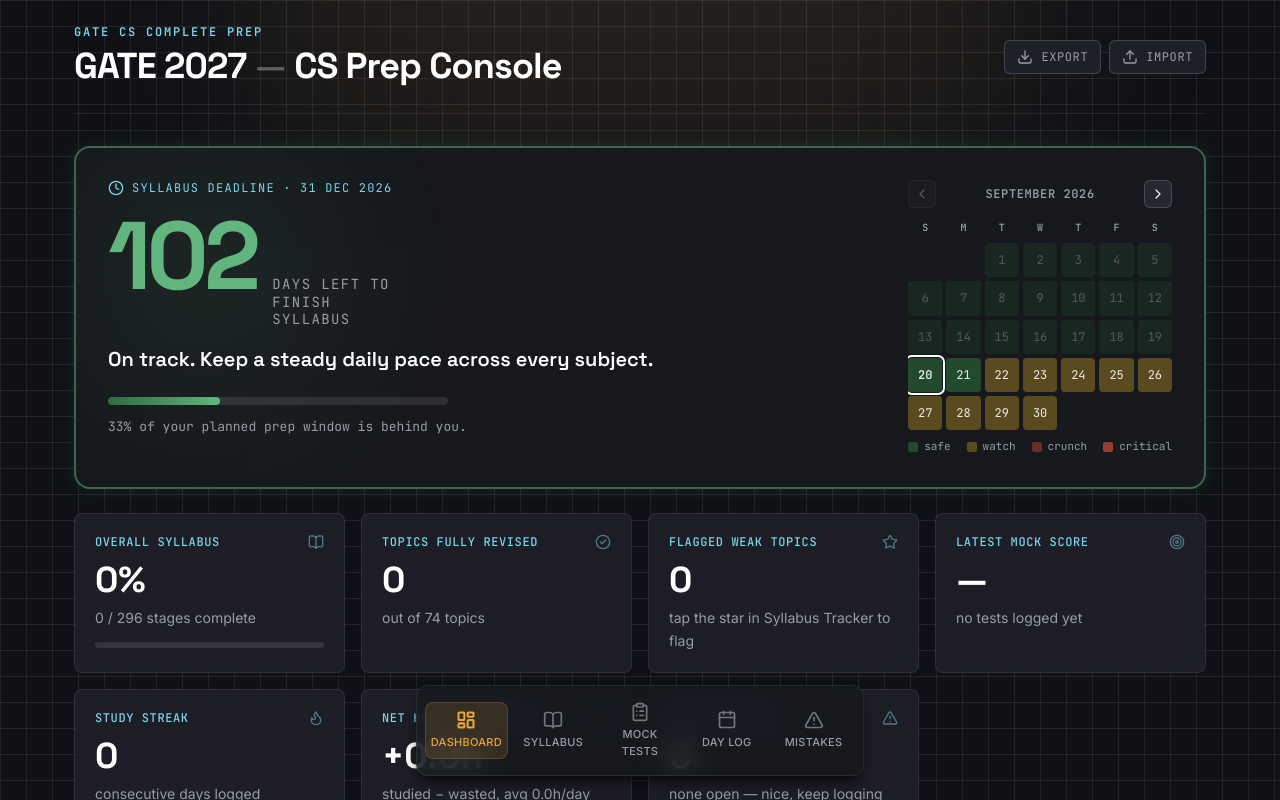
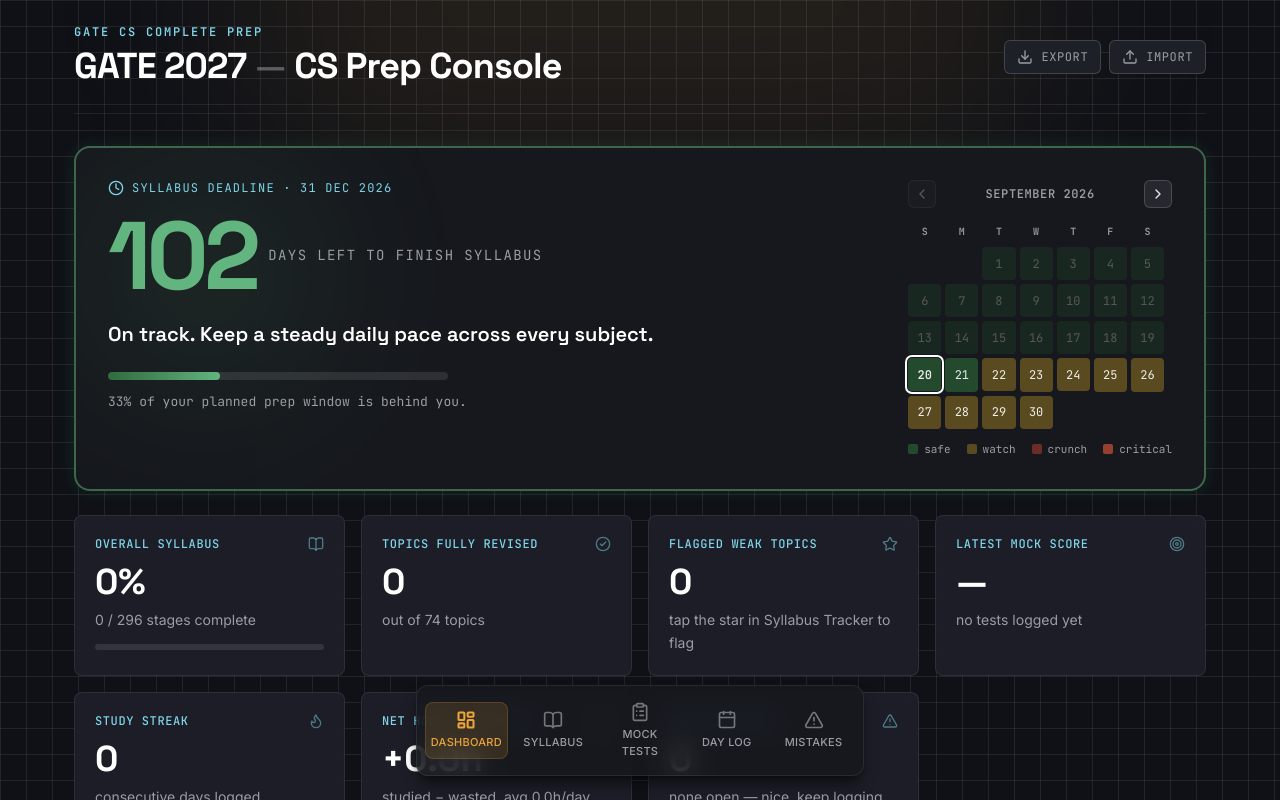
Before and after one commit to falsepositivex/gate-prep, a React (Vite) app: page / in a window 1280 px wide. Shown: the top 800 px of the page. Built offline with nearby package versions, Linux system fonts and the light colour scheme.

Commit message:
feat: add AlertPanel, MiniCalendar, and LectureTracker components

```diff
--- a/src/components/AlertPanel/AlertPanel.jsx
+++ b/src/components/AlertPanel/AlertPanel.jsx
@@ -49,7 +49,7 @@ export default function AlertPanel() {
           <Clock className="w-4 h-4" /> Syllabus Deadline · 31 Dec 2026
         </div>
 
-        <div className="flex items-baseline gap-4 mb-3">
+        <div className="flex items-center gap-3 mb-3">
           <motion.div
             className={`font-head font-bold text-7xl md:text-[6rem] leading-none tracking-tighter ${textStyles[lvl]}`}
             initial={{ scale: 0.9, opacity: 0 }}
@@ -58,7 +58,7 @@ export default function AlertPanel() {
           >
             {daysDisplay}
           </motion.div>
-          <div className="font-mono text-sm tracking-widest text-text-muted uppercase max-w-[120px] leading-tight">
+          <div className="font-mono text-sm tracking-widest text-text-muted uppercase leading-tight">
             Days left to finish syllabus
           </div>
         </div>
@@ -81,7 +81,7 @@ export default function AlertPanel() {
         </div>
       </div>
 
-      <div className="w-full lg:w-auto flex-shrink-0 relative z-10 mx-auto lg:mx-0 min-w-[260px]">
+      <div className="w-full lg:w-auto flex-shrink-0 relative z-10 flex justify-center lg:justify-start min-w-[260px]">
         <MiniCalendar />
       </div>
     </div>
--- a/src/components/AlertPanel/MiniCalendar.jsx
+++ b/src/components/AlertPanel/MiniCalendar.jsx
@@ -101,7 +101,7 @@ export default function MiniCalendar() {
   const title = `${MONTHS[viewMonth]} ${viewYear}`;
 
   return (
-    <div className="w-full max-w-[280px]">
+    <div className="w-full">
       <div className="flex items-center justify-between gap-2 mb-3">
         <button
           className="w-7 h-7 rounded-md border border-border-strong bg-surface-3 text-text-main flex items-center justify-center hover:bg-surface-2 hover:border-accent hover:text-accent transition-all disabled:opacity-30 disabled:hover:bg-surface-3 disabled:hover:border-border-strong disabled:hover:text-text-main disabled:cursor-not-allowed focus:outline-none focus-visible:ring-2 focus-visible:ring-accent"
@@ -118,7 +118,7 @@ export default function MiniCalendar() {
         ><ChevronRight className="w-4 h-4" /></button>
       </div>
 
-      <div className="w-full relative overflow-hidden min-h-[190px]">
+      <div className="w-full relative min-h-[190px] p-1 -mx-1 overflow-visible">
         <div className="grid grid-cols-7 gap-1 mb-1">
           {DAY_LABELS.map((l, i) => (
             <div key={i} className="font-mono text-[10px] text-text-muted text-center pb-1 font-semibold">{l}</div>
--- a/src/components/SubjectAccordion/LectureTracker.jsx
+++ b/src/components/SubjectAccordion/LectureTracker.jsx
@@ -73,20 +73,22 @@ export default function LectureTracker({ subjId, cardMode = false }) {
         <button
           key={i}
           className={cn(
-            "flex items-center gap-3 w-full p-2.5 rounded-md transition-colors focus:outline-none focus-visible:bg-surface-3 text-left group",
-            ts ? "bg-cyan/5 hover:bg-cyan/10" : "hover:bg-surface-3"
+            "flex items-center gap-2.5 w-full px-2.5 py-2 sm:px-3 sm:py-2.5 rounded-md transition-colors focus:outline-none focus-visible:bg-surface-3 text-left group border-l-2",
+            ts
+              ? "bg-cyan/5 hover:bg-cyan/10 border-l-cyan/50"
+              : "hover:bg-surface-3 border-l-transparent hover:border-l-border-strong"
           )}
           onClick={() => handleToggle(i)}
         >
           {ts ? (
-            <CheckSquare className="w-5 h-5 text-cyan shrink-0 transition-transform group-hover:scale-110" />
+            <CheckSquare className="w-4 h-4 text-cyan shrink-0 transition-transform group-hover:scale-110" />
           ) : (
-            <Square className="w-5 h-5 text-text-muted shrink-0 transition-transform group-hover:scale-110" />
+            <Square className="w-4 h-4 text-text-muted shrink-0 transition-transform group-hover:scale-110" />
           )}
-          <span className={cn("text-[15px] font-medium flex-1", ts ? "text-cyan" : "text-text-main group-hover:text-white")}>
+          <span className={cn("text-sm font-medium flex-1", ts ? "text-cyan" : "text-text-main group-hover:text-white")}>
             Lecture {displayNum}
           </span>
-          {ts && <span className="font-mono text-xs text-text-muted">{ts}</span>}
+          {ts && <span className="font-mono text-[11px] text-text-muted ml-auto pl-2 shrink-0">{ts}</span>}
         </button>
       );
     }
@@ -180,8 +182,8 @@ export default function LectureTracker({ subjId, cardMode = false }) {
     <div className={cn("flex flex-col", cardMode ? "" : "border-b border-border-subtle")}>
       <div
         className={cn(
-          "flex flex-col sm:flex-row items-start sm:items-center justify-between gap-4 p-4 cursor-pointer hover:bg-surface-2 transition-colors",
-          cardMode ? "p-0 py-2 hover:bg-transparent" : ""
+          "flex flex-col sm:flex-row items-start sm:items-center justify-between gap-3 sm:gap-4 px-3 py-2.5 sm:px-4 sm:py-3 cursor-pointer hover:bg-surface-2 transition-colors",
+          cardMode ? "px-3 sm:px-4 hover:bg-surface-2/60" : ""
         )}
         onClick={() => setExpanded(!expanded)}
       >
@@ -255,8 +257,8 @@ export default function LectureTracker({ subjId, cardMode = false }) {
             className="overflow-hidden"
           >
             <div className={cn(
-              "grid grid-cols-1 sm:grid-cols-2 lg:grid-cols-3 gap-2 px-4 pb-4 pt-1",
-              cardMode ? "px-0" : ""
+              "flex flex-col gap-0.5 px-3 pb-3 pt-0.5 sm:px-4 sm:pb-4",
+              cardMode ? "px-2 sm:px-3" : ""
             )}>
               {buildLectureRows()}
             </div>
```
